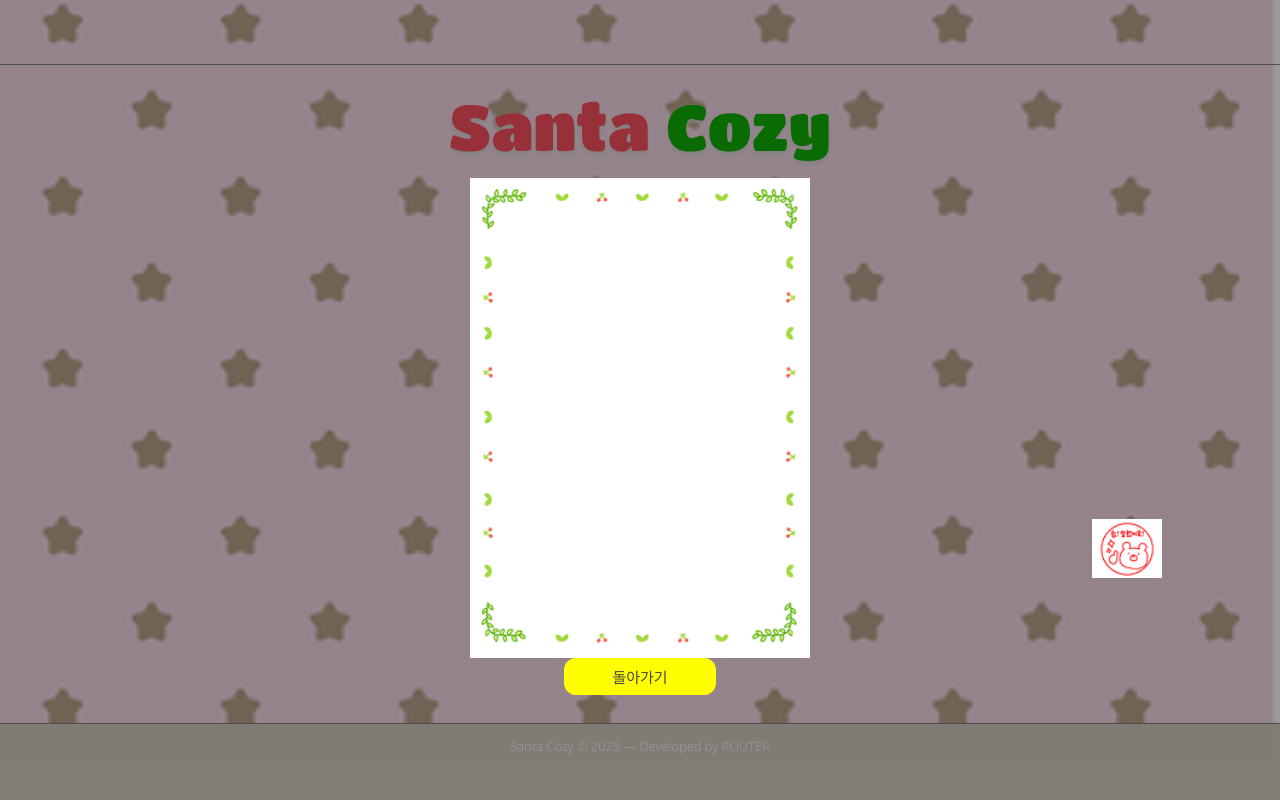
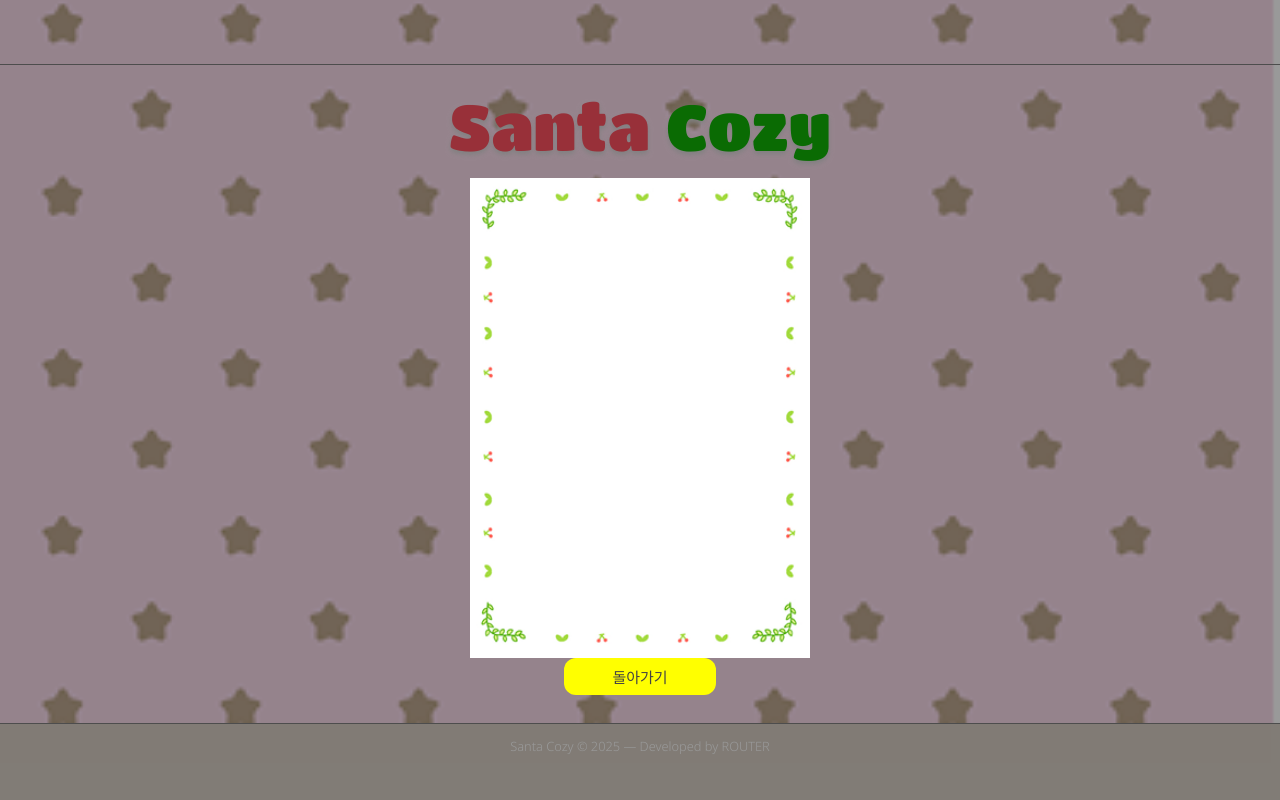
Before and after one commit to naeuun/ROUTER_SantaCOZY, a Django app: template santaCozy/templates/santaCozy/result.html in a window 1280 px wide. Run offline with Django 5.2, Linux system fonts and the light colour scheme; the template is opened without the code that fills it, so the values that code supplies are empty; some web fonts are replaced.

Commit message:
fix: result 페이지UI 수정

```diff
--- a/santaCozy/static/css/result.css
+++ b/santaCozy/static/css/result.css
@@ -57,17 +57,9 @@
     font-weight: 400;
     font-style: normal;
     font-variation-settings: "wdth" 100;
+    font-size: 1.1rem;
     color: var(--text-primary);
-    padding: 2rem;
-}
-
-.stamp {
-    position: absolute;
-    right: 40px;
-    bottom: 80px;
-    z-index: 200;
-    width: 70px;
-    height: auto;
+    padding: 3rem;
 }
 
 .return {
--- a/santaCozy/templates/santaCozy/result.html
+++ b/santaCozy/templates/santaCozy/result.html
@@ -10,9 +10,6 @@
     <div class="card-container">
         <div class="card-content">
             <p>{{ answer }}</p>
-
-            {% load static %}
-            <img class="stamp" src="{% static 'img/stamp.png' %}" alt="코지 스탬프">
         </div>
 
         <a class="return" href="{% url 'santaCozy:index' %}">돌아가기</a>
```
